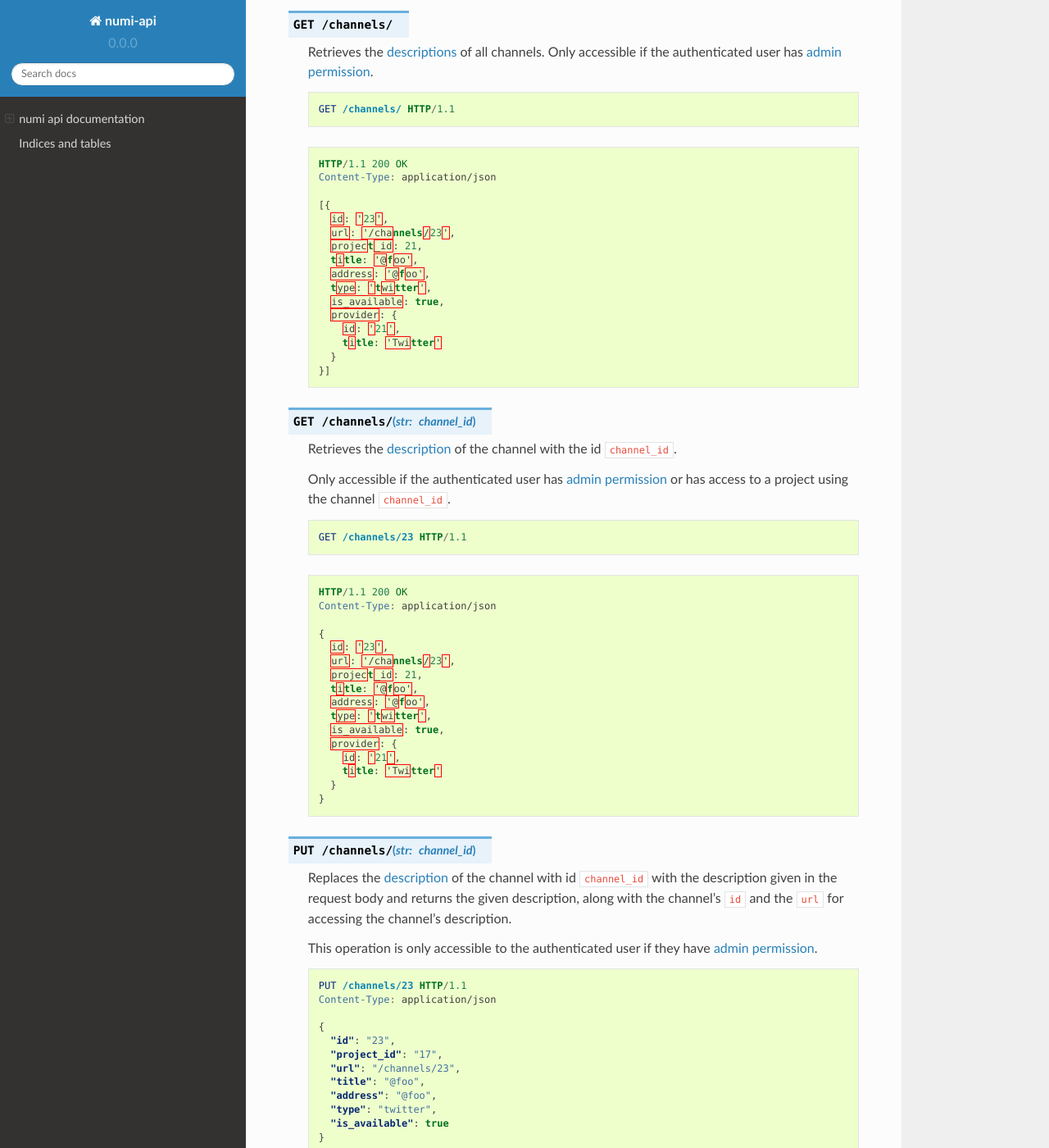
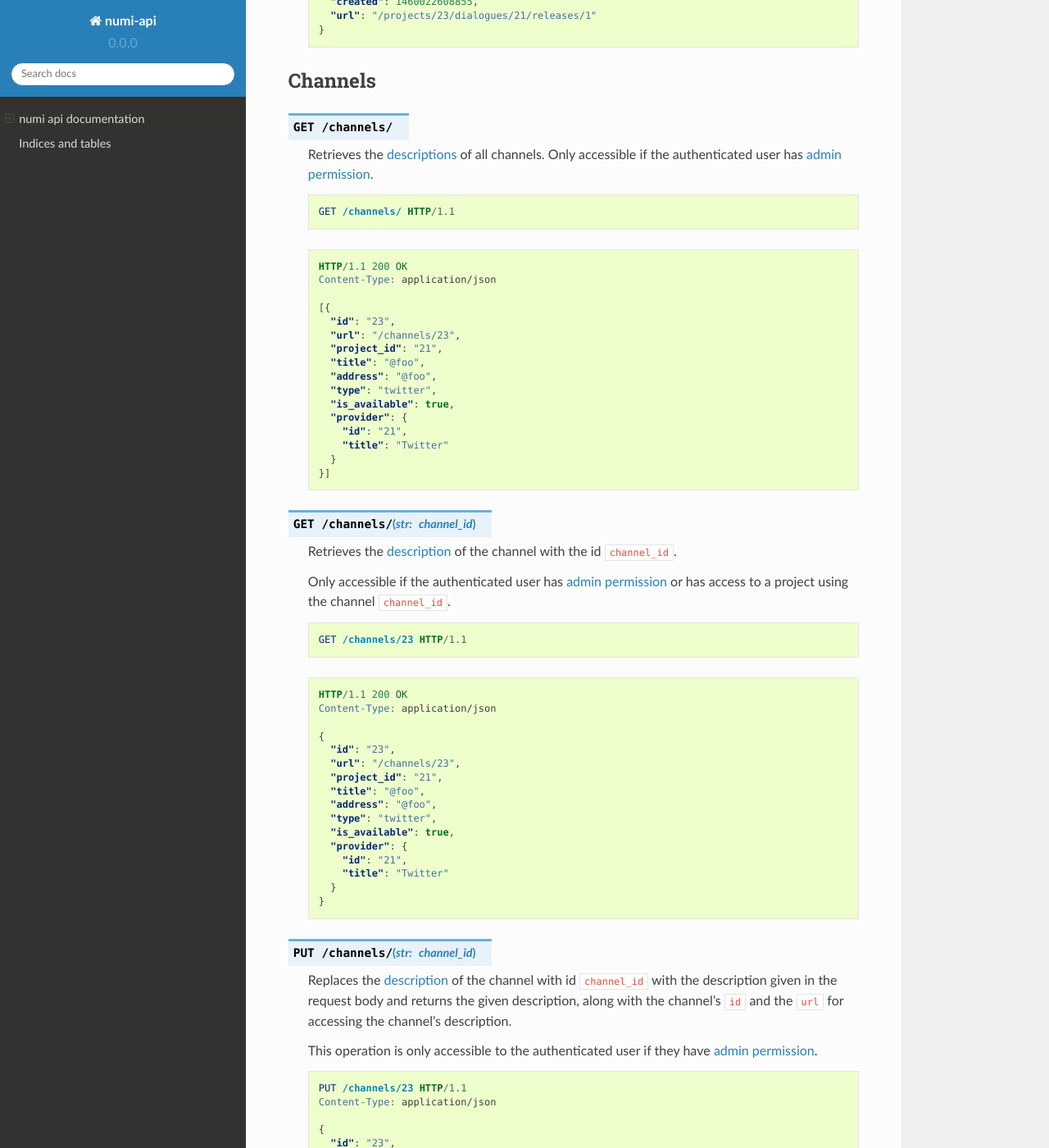
Before and after one commit to praekelt/numi-api, a Sphinx documentation site: the page built from docs/index.rst, in a window 1280 px wide and 1400 px high, scrolled down 25077 px. Shown: the whole window at 82% size. Built offline with Sphinx 7.4.7 and the Read the Docs theme 2.0.0, drawn with Linux system fonts in a browser that asks for light colours; some of the changed text lies outside the part shown.

Commit message:
Documentation fixes

```diff
--- a/docs/index.rst
+++ b/docs/index.rst
@@ -75,7 +75,7 @@ Partial update requests should provide instructions for how a resource should be
 Client errors
 ~~~~~~~~~~~~~
 
-All client error responses contain a ``type`, ``message`` and ``details``
+All client error responses contain a ``type``, ``message`` and ``details``
 fields.  ``type`` is a programmitically-usable string representing the type of
 the error, ``message`` is a human-readable string describing the error and
 ``details`` is an object containing data specific to the error type.
@@ -873,16 +873,16 @@ Projects
      Content-Type: application/json
 
      [{
-       id: '23',
-       url: '/channels/23',
-       project_id: 21,
-       title: '@foo',
-       address: '@foo',
-       type: 'twitter',
-       is_available: true,
-       provider: {
-         id: '21',
-         title: 'Twitter'
+       "id": "23",
+       "url": "/channels/23",
+       "project_id": "21",
+       "title": "@foo",
+       "address": "@foo",
+       "type": "twitter",
+       "is_available": true,
+       "provider": {
+         "id": "21",
+         "title": "Twitter"
        }
      }]
 
@@ -1490,16 +1490,16 @@ Channels
      Content-Type: application/json
 
      [{
-       id: '23',
-       url: '/channels/23',
-       project_id: 21,
-       title: '@foo',
-       address: '@foo',
-       type: 'twitter',
-       is_available: true,
-       provider: {
-         id: '21',
-         title: 'Twitter'
+       "id": "23",
+       "url": "/channels/23",
+       "project_id": "21",
+       "title": "@foo",
+       "address": "@foo",
+       "type": "twitter",
+       "is_available": true,
+       "provider": {
+         "id": "21",
+         "title": "Twitter"
        }
      }]
 
@@ -1522,16 +1522,16 @@ Channels
      Content-Type: application/json
 
      {
-       id: '23',
-       url: '/channels/23',
-       project_id: 21,
-       title: '@foo',
-       address: '@foo',
-       type: 'twitter',
-       is_available: true,
-       provider: {
-         id: '21',
-         title: 'Twitter'
+       "id": "23",
+       "url": "/channels/23",
+       "project_id": "21",
+       "title": "@foo",
+       "address": "@foo",
+       "type": "twitter",
+       "is_available": true,
+       "provider": {
+         "id": "21",
+         "title": "Twitter"
        }
      }
 
@@ -1642,7 +1642,7 @@ Providers
      [{
        "id": "21",
        "url": "/providers/21",
-       "title": 'Twitter'
+       "title": "Twitter"
      }, {
        "id": "22",
        "url": "/providers/22",
@@ -1674,7 +1674,7 @@ Providers
        "channels": [{
          "id": "23",
          "url": "/channels/23",
-         "project"_id: 21,
+         "project_id": 21,
          "title": "@foo",
          "address": "@foo",
          "type": "twitter",
```
Also changed, not shown: other parts of docs/index.rst (+1 -1 lines).
